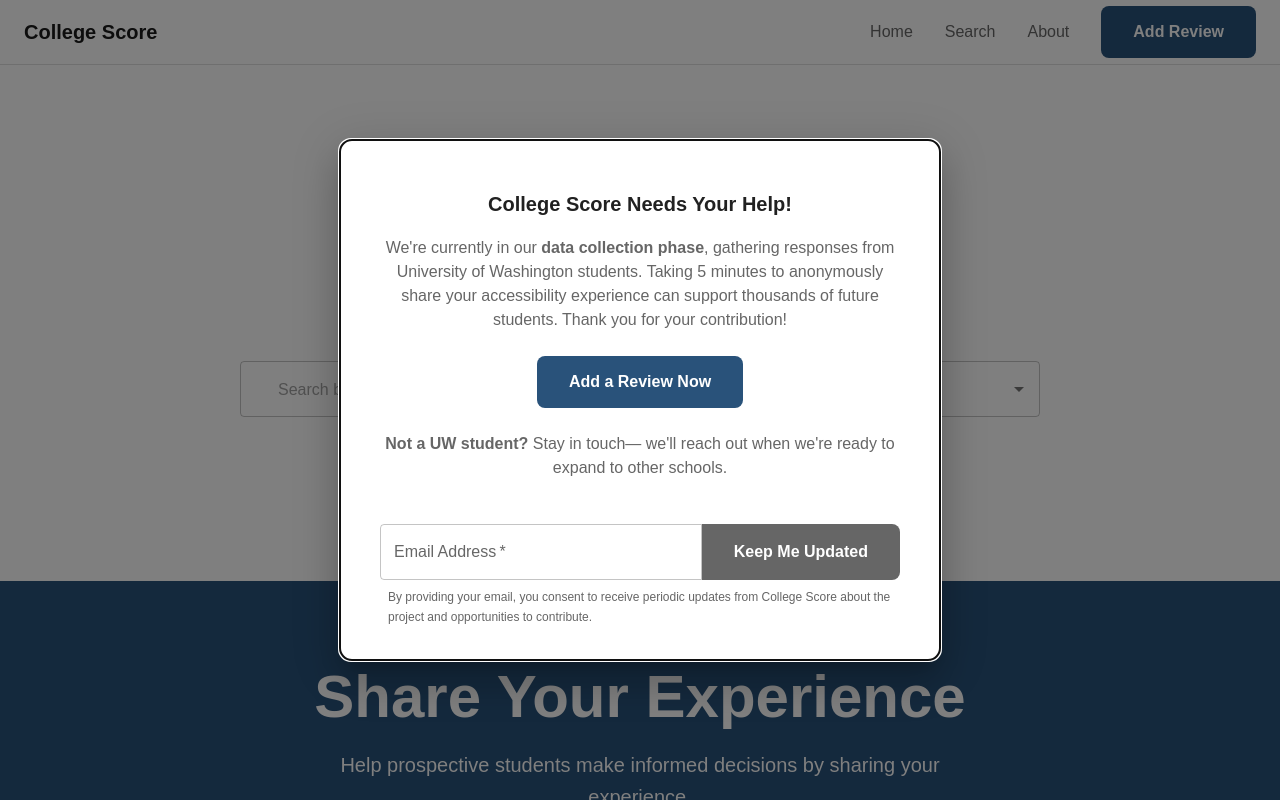
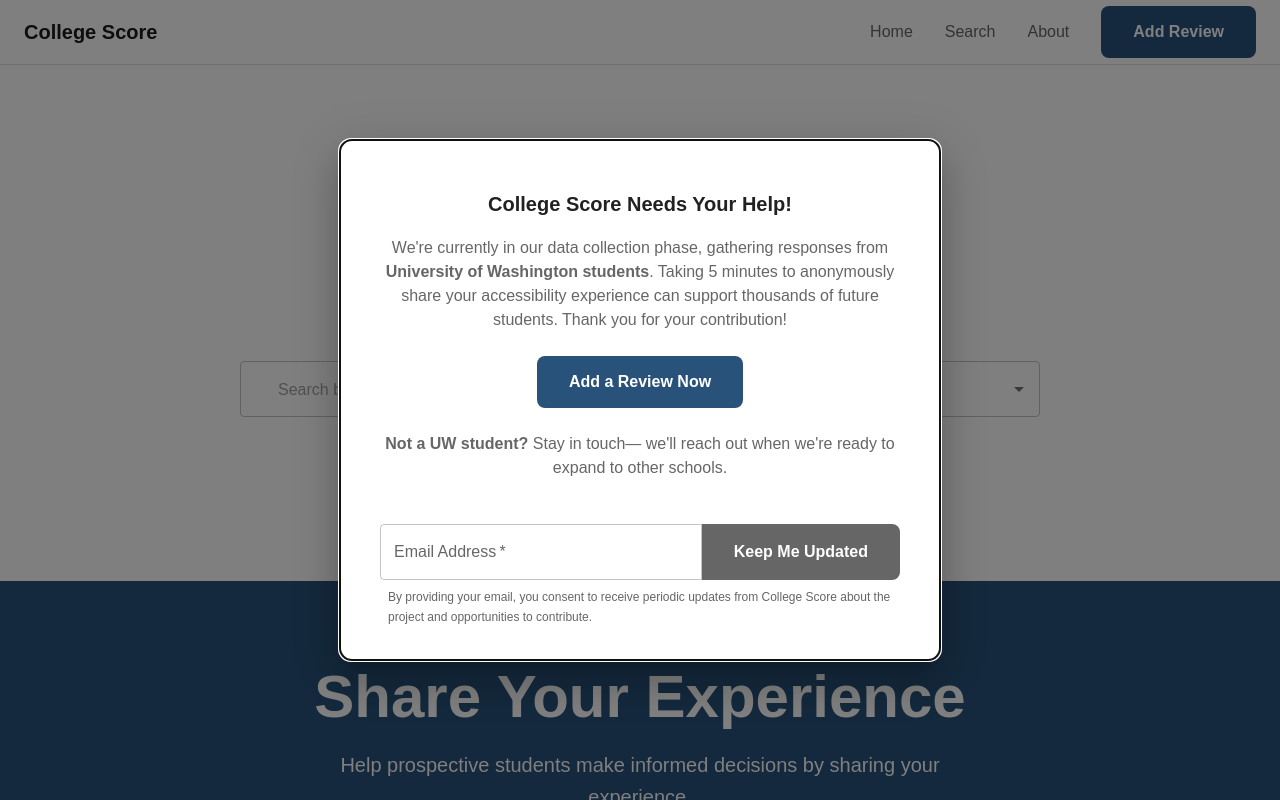
Before and after one commit to collegescore/frontend, a Next.js app: page / in a window 1280 px wide. Shown: the top 800 px of the page. Built offline with nearby package versions, Linux system fonts and the light colour scheme; some icons are missing; what @mui/material-nextjs would draw is missing.

Commit message:
bold key words

```diff
--- a/src/components/common/DataCollectionPopup.tsx
+++ b/src/components/common/DataCollectionPopup.tsx
@@ -32,8 +32,8 @@
     >
       <Stack spacing={3} alignItems="center" sx={{ textAlign: "center" }}>
         <Paragraph>
-          We're currently in our <strong>data collection phase</strong>,
-          gathering responses from University of Washington students. Taking 5
+          We're currently in our data collection phase,
+          gathering responses from <strong>University of Washington students</strong>. Taking 5
           minutes to anonymously share your accessibility experience can support
           thousands of future students. Thank you for your contribution!
         </Paragraph>
```
